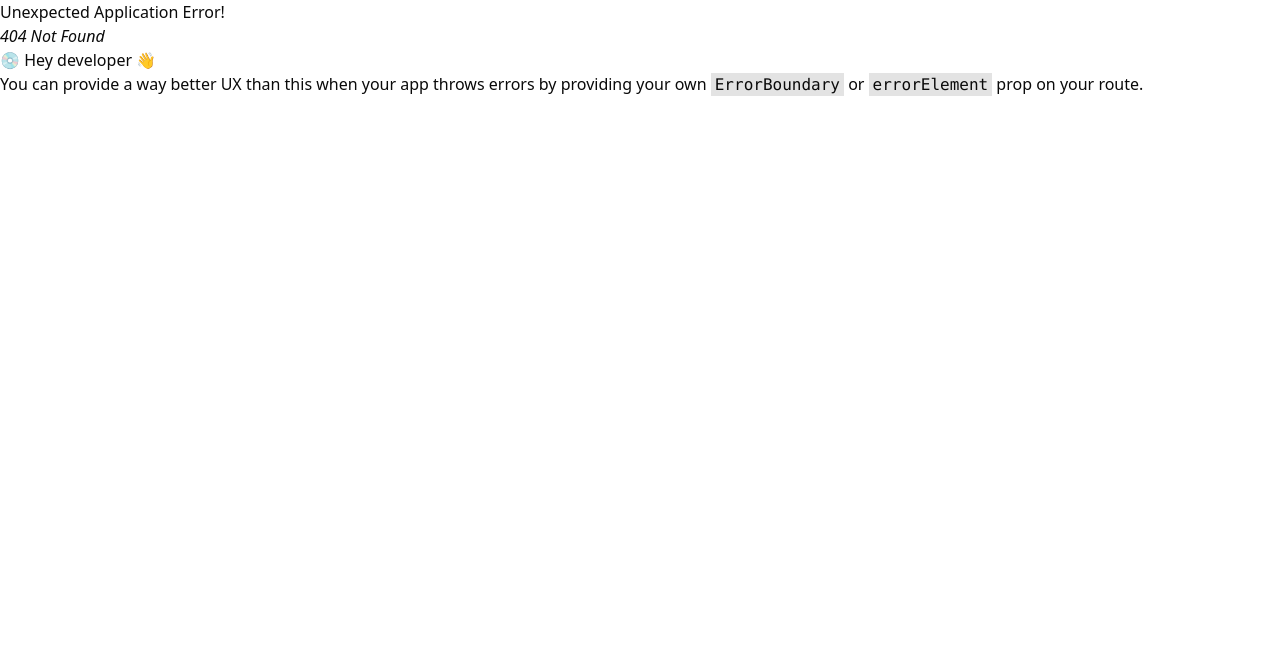
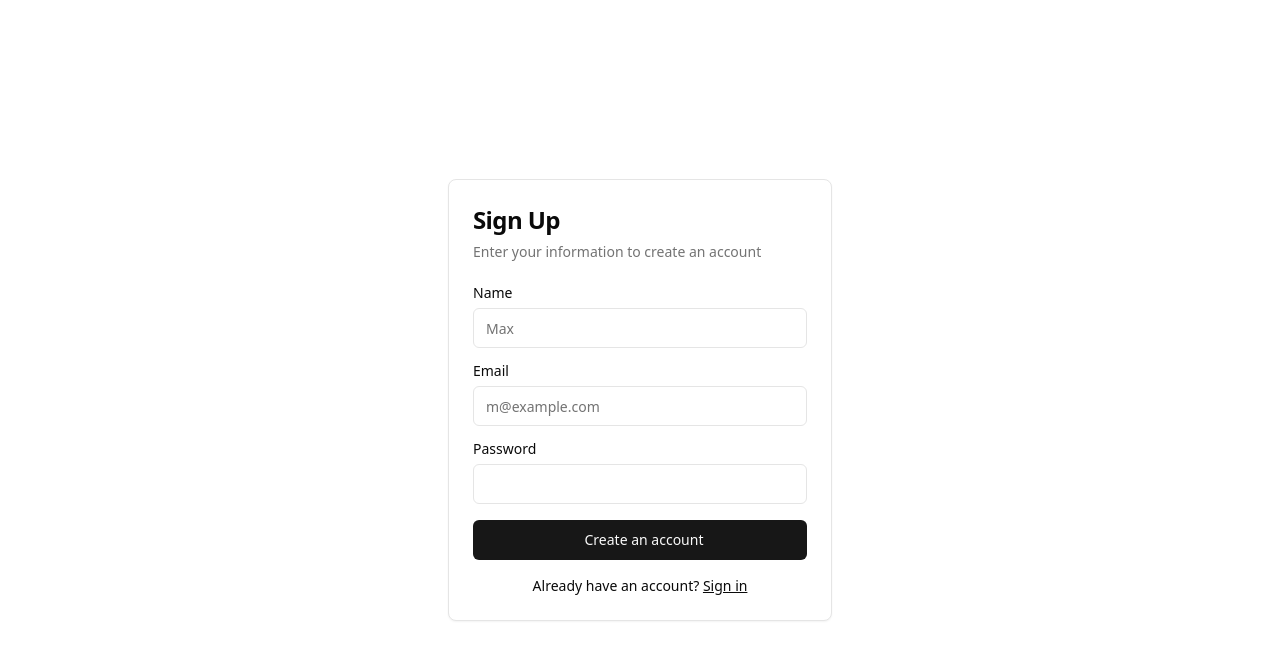
Before and after one commit to itsmepriyanka/GoTravel, a React (Vite) app in the folder Admin/tour-dashboard/: page /Register in a window 1280 px wide. Before the commit this address had no page. Shown: the top 660 px of the page. Built offline with nearby package versions, Linux system fonts and the light colour scheme.

Commit message:
add register page

```diff
--- a/Admin/tour-dashboard/src/pages/Login.tsx
+++ b/Admin/tour-dashboard/src/pages/Login.tsx
@@ -2,6 +2,7 @@
 import { Label } from '@/components/ui/label';
 import { Input } from '@/components/ui/input';
 import { Button } from '@/components/ui/button';
+import { Link } from 'react-router-dom';
 
 const LoginPage = () => {
     return (
@@ -34,6 +35,12 @@
                             Login
                         </Button>
                     </div>
+                    <div className="mt-4 text-center text-sm">
+                        Didn't have an account?{' '}
+                        <Link to={'/Register'} className="underline">
+                            Sign up
+                        </Link>
+                    </div>
                 </CardContent>
             </Card>
         </section>
--- /dev/null
+++ b/Admin/tour-dashboard/src/pages/Register.tsx
@@ -0,0 +1,54 @@
+import { Button } from "@/components/ui/button";
+import { Card, CardContent, CardDescription, CardHeader, CardTitle } from "@/components/ui/card";
+import { Input } from "@/components/ui/input";
+import { Label } from "@/components/ui/label";
+import { Link } from "react-router-dom";
+
+
+
+const RegisterPage = () => {
+    return (
+        <section className="flex justify-center items-center h-screen">
+            <Card className="w-full max-w-sm">
+                <CardHeader>
+                    <CardTitle className="text-2xl">Sign Up</CardTitle>
+                    <CardDescription>Enter your information to create an account</CardDescription>
+                </CardHeader>
+                <CardContent>
+                    <div className="grid gap-4">
+                        <div className="grid gap-2">
+                            <Label htmlFor="name">Name</Label>
+                            <Input id="name" placeholder="Max" required />
+                        </div>
+                        <div className="grid gap-2">
+                            <Label htmlFor="email">Email</Label>
+                            <Input
+                                id="email"
+                                type="email"
+                                placeholder="m@example.com"
+                                required
+                            />
+                        </div>
+                        <div className="grid gap-2">
+                            <Label htmlFor="password">Password</Label>
+                            <Input id="password" type="password" />
+                        </div>
+
+                        <Button variant="default" className="w-full" >
+
+                            <span className="ml-2">Create an account</span>
+                        </Button>
+                    </div>
+                    <div className="mt-4 text-center text-sm">
+                        Already have an account?{' '}
+                        <Link to={'/login'} className="underline">
+                            Sign in
+                        </Link>
+                    </div>
+                </CardContent>
+            </Card>
+        </section>
+    );
+};
+
+export default RegisterPage;
```
Also changed, not shown: Admin/tour-dashboard/src/router.tsx (+8 -3 lines).
